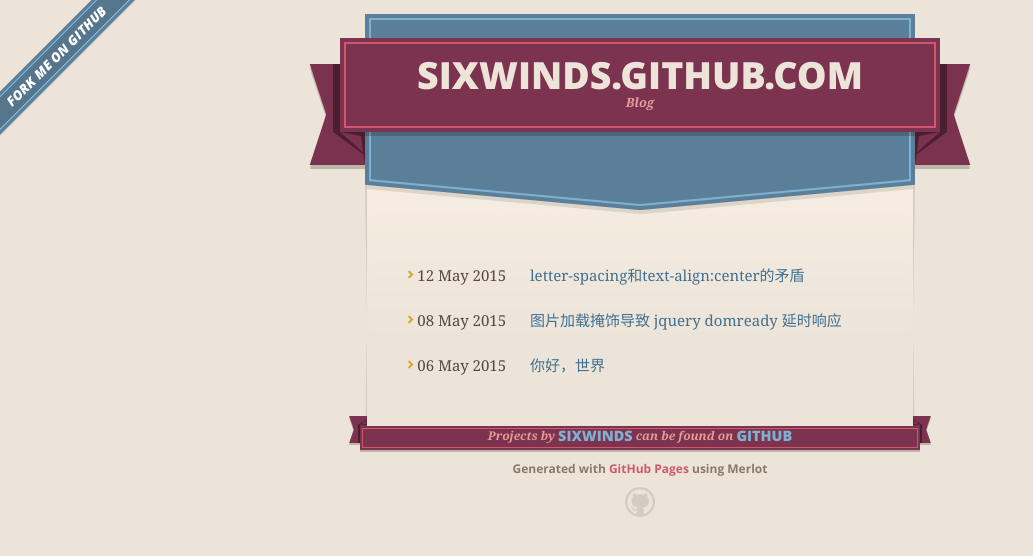
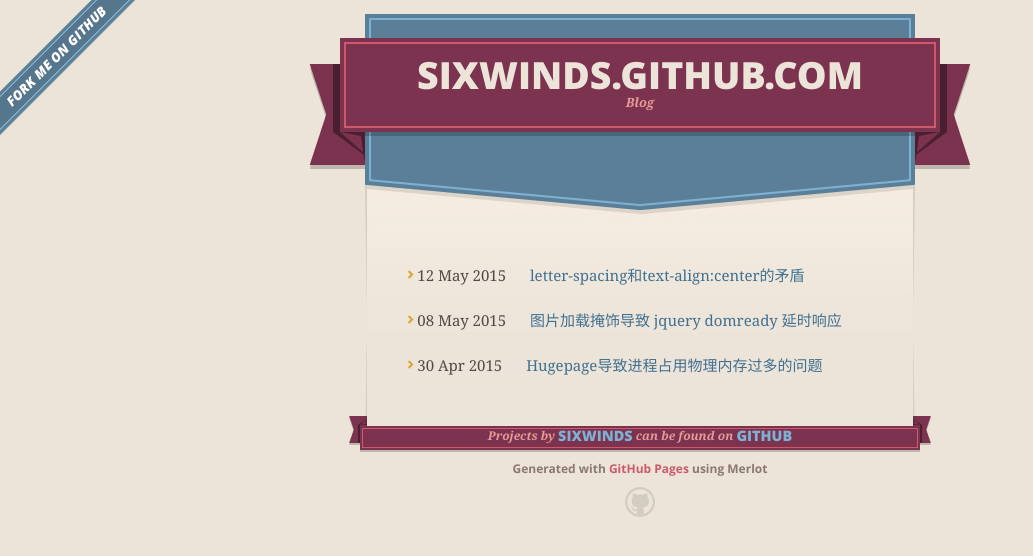
Before and after one commit to sixwinds/blog, a Jekyll site: the page built from index.html, in a window 1280 px wide. Shown: the top 556 px of the page, without its empty margins (0-1033 px from the left). Built offline with Jekyll 4.4.1, drawn with Linux system fonts in a browser that asks for light colours; nearby versions of some CDN libraries; some of the changed lines change nothing that is shown.

Commit message:
change blog format

````diff
--- a/_posts/2015-05-06-hello-world.md
+++ b/_posts/2015-05-06-hello-world.md
@@ -1,17 +1,121 @@
 ---
-layout: default
-title: 你好，世界
+layout: post
+title: Hugepage导致进程占用物理内存过多的问题
+date: 2015-04-30 20:39:30
+categories: Linux
+tags: memory
+excerpt: 一个由于Hugepage导致进程占用物理内存过多的问题的案例。
 ---
-<h2>{{ page.title }}</h2>
-<p>我的第一篇文章</p>
-<p>{{ page.date | date_to_string }}</p>
+
+# 1 问题
+
+业务同样的程序跑在TDocker、XEN，占用的内存却相差很大。
+
+TDocker：
+![](/assets/2015-04-30-hugepage-problem1.png)
+
+XEN：
+![](/assets/2015-04-30-hugepage-problem2.png)
+
+可以看到，虽然VIRT一样，但是程序占用的物理内存却相差6倍。
+
+# 2 原因分析
+
+经过各种分析，后来levy同学发现关闭transparent hugepage就解决了这个问题。TDocker使用的CentOS6.5的内核，默认开启了transparent hugepage。
 
 ```sh
 # cat /sys/kernel/mm/redhat_transparent_hugepage/enabled
 [always] madvise never
 ```
 
-```go
-var a [32] int
-var b [3][5] int
+关闭transparent hugepage，
+
+```sh
+#echo never > /sys/kernel/mm/redhat_transparent_hugepage/enabled
+#echo never > /sys/kernel/mm/redhat_transparent_hugepage/defrag
 ```
+
+重启业务程序，马上见效：
+![](/assets/2015-04-30-hugepage-problem3.png)
+
+那么问题来了，为什么hugepage会导致程序使用的物理内存会多那么多呢？
+
+从业务同学了解到，该程序在启动时加载用户的排行榜到内存中，数据保存到一个std::map中，每个Server 1W人，应该不会占用到那么多物理内存：
+
+```c++
+map<string, ...> m_mUserRank
+```
+
+
+由于hugepage使用2M的PAGE，
+
+```sh
+# cat /proc/meminfo |grep Hugepagesize
+Hugepagesize:       2048 Kb
+```
+
+所以每次缺页都会导致内核分配2M的内存，而不是4K。如果程序访问内存不连续，必然导致物理内存过多分配，而C++ map符合这种情况。
+
+下面通过一个测试程序来验证这一想法。
+
+# 3 测试
+
+程序的想法很简单，申请800M的（虚拟）内存，然后以2M为单位，每次只写4K。
+
+```c
+/* gcc -o hugepage hugepage.c */
+#include <stdio.h>
+#include <stdlib.h>
+#include <string.h>
+#define BUF_SIZE 838860800
+#define STEP 2097152 //2MB
+int main(){
+    int i = 0, count = 0;
+    char *p = (char*)malloc(BUF_SIZE);
+    sleep(15);
+    printf("start memset\n");
+    for(i = 0; i < BUF_SIZE; i++){
+      memset(p + i, 0, 4096);
+      i += STEP;
+      count++;
+    }
+    printf("done, count=%d\n", count);
+    sleep(60);
+    return 0;
+}
+```
+
+运行：
+
+```sh
+# ./hugepage
+start memset
+done, count=400
+
+  PID USER      PR  NI  VIRT  RES  SHR S %CPU %MEM    TIME+  COMMAND
+64617 root      20   0  803m 798m  360 S  0.0  1.2   0:00.18 hugepage
+```
+
+可以看到，虽然只写了400 * 4K =1600K的数据，进程却使用了798M物理内存，相差700倍。
+
+关闭hugepage
+
+```sh
+  PID USER      PR  NI  VIRT  RES  SHR S %CPU %MEM    TIME+  COMMAND
+ 7161 root      20   0  803m 3676  400 S  0.0  0.0   0:00.00 hugepage
+```
+
+可以看到，同样的程序只使用了10M多内存。
+
+# 4 总结
+
+[Transparent Hugepage](http://lwn.net/Articles/359158/)是由Andrea Arcangeli提交并在2.6.38合到内核的特性，这对于使用大内存的程序，可以减少TLB miss的次数，据说能带来10%的性能提升。
+
+但是，由于PAGE size变成2M，这也可能带来负面的影响，可能导致程序占用的物理内存比4K的page size情况下要多。当然，前提是程序申请了过多的内存，却没有使用到这些内存。
+
+## 主要参考
+
+* http://lwn.net/Articles/359158/
+* https://lwn.net/Articles/423584/
+* https://www.kernel.org/doc/Documentation/vm/transhuge.txt
+* http://www.slideshare.net/raghusiddarth/transparent-hugepages-in-rhel-6
````
